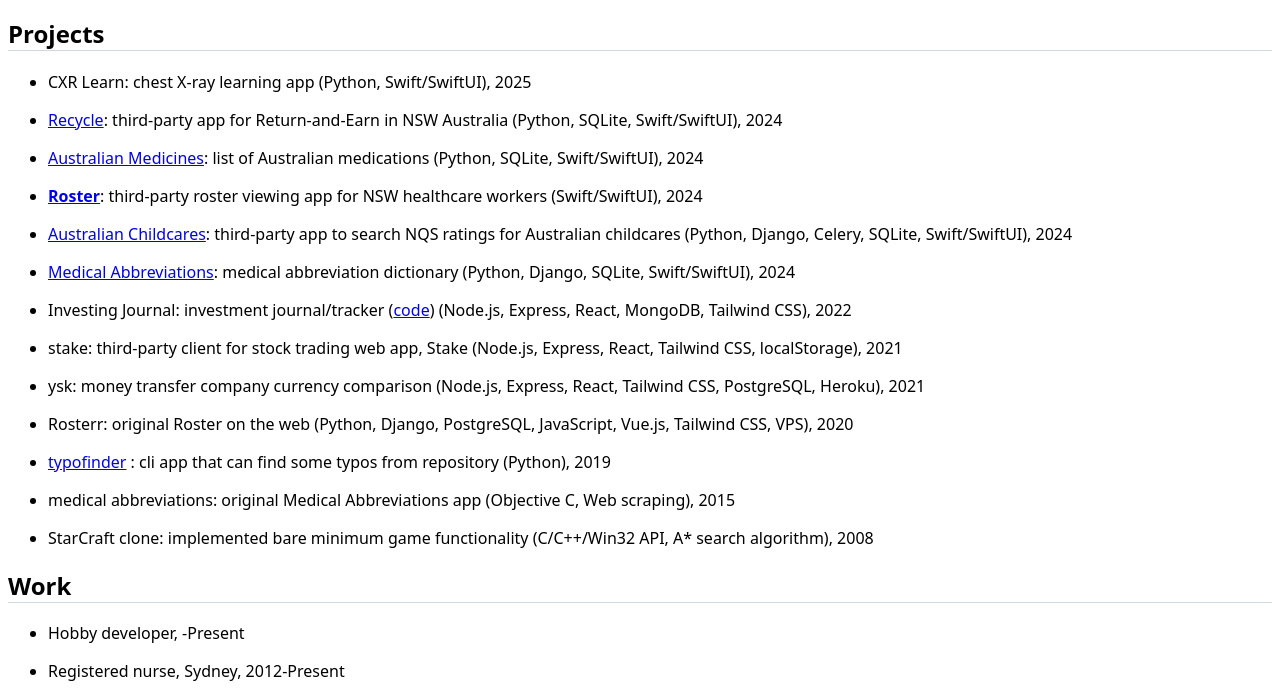
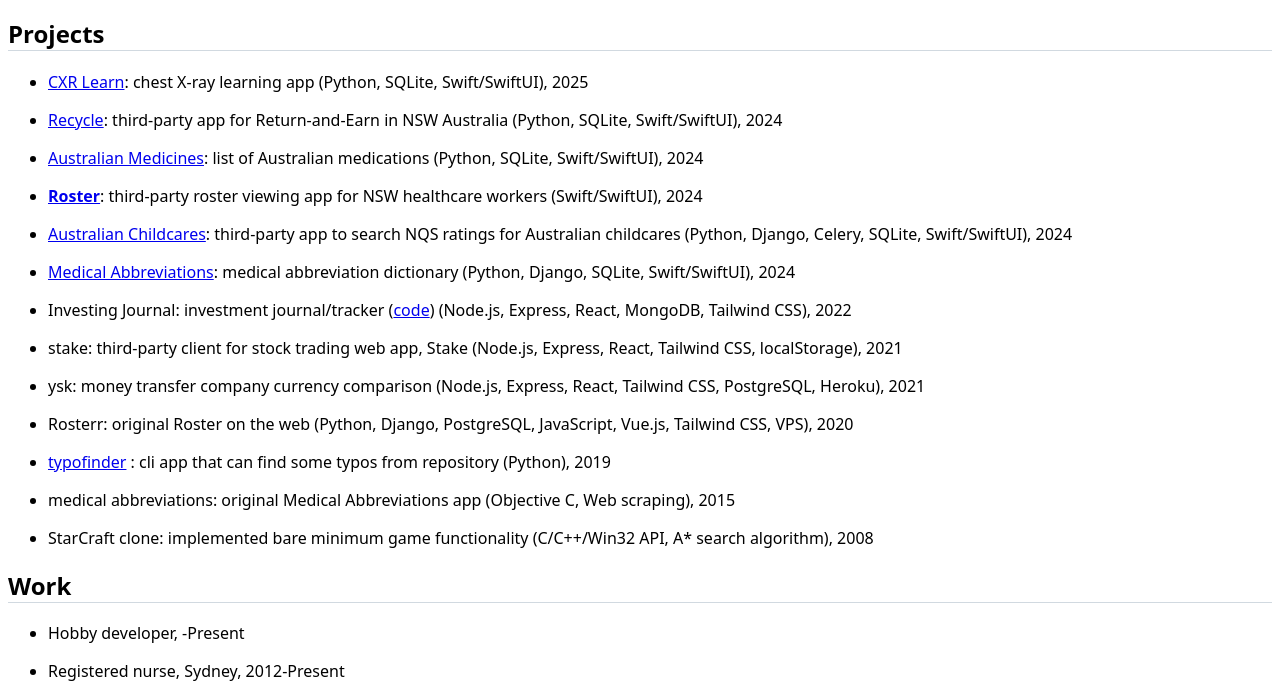
Before and after one commit to minho42/blog2, a plain HTML site: page index.html in a window 1280 px wide. Shown: the part 99-794 px from the top of the page. Drawn offline with Linux system fonts and the light colour scheme.

Commit message:
add cxr learn link

```diff
--- a/index.html
+++ b/index.html
@@ -43,7 +43,10 @@
       <section id="projects">
         <h2>Projects</h2>
         <ul>
-          <li>CXR Learn: chest X-ray learning app (Python, Swift/SwiftUI), 2025</li>
+          <li>
+            <a href="https://apps.apple.com/us/app/cxr-learn/id6740080265">CXR Learn</a>: chest X-ray learning
+            app (Python, SQLite, Swift/SwiftUI), 2025
+          </li>
 
           <li>
             <a href="https://apps.apple.com/us/app/recycle/id6737696008">Recycle</a>: third-party app for
```
